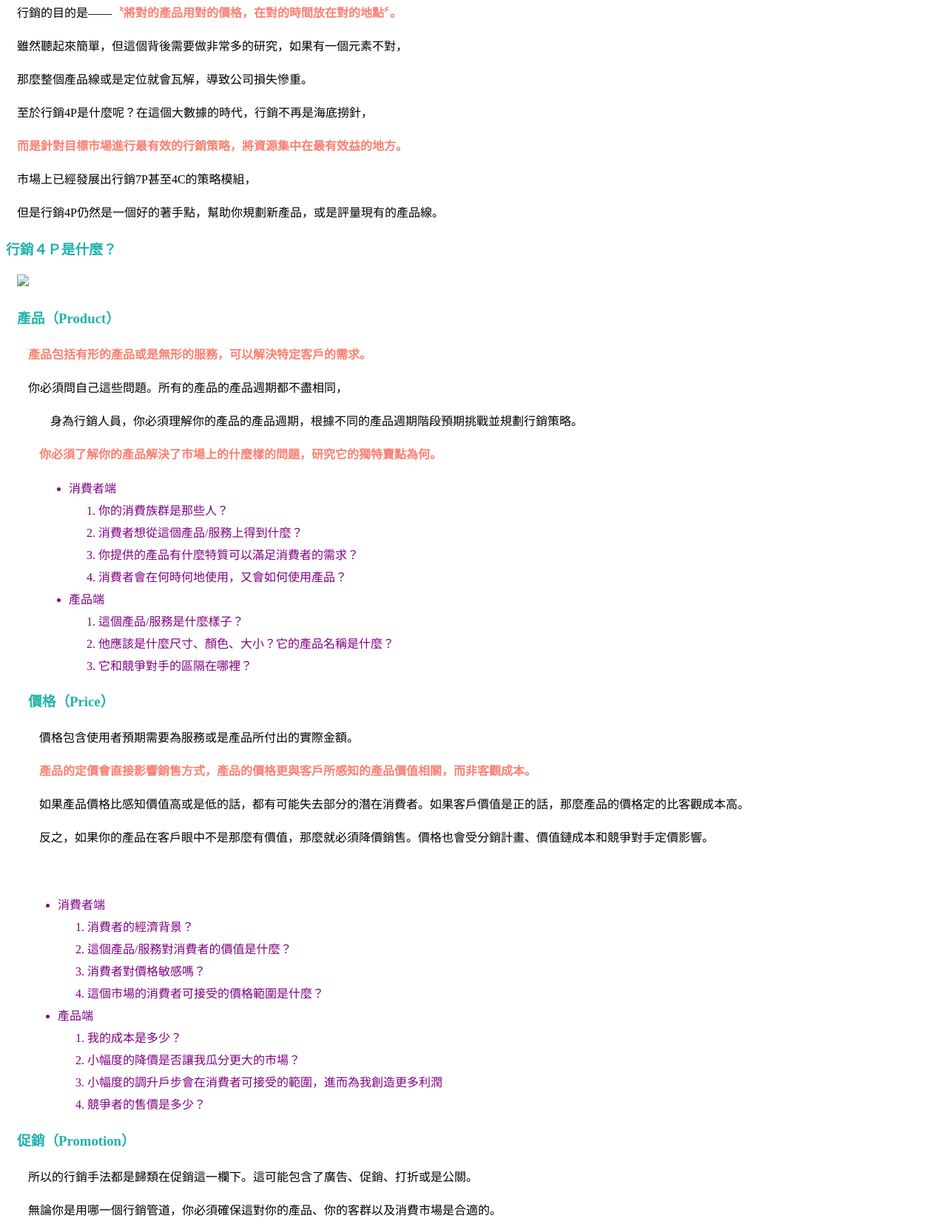
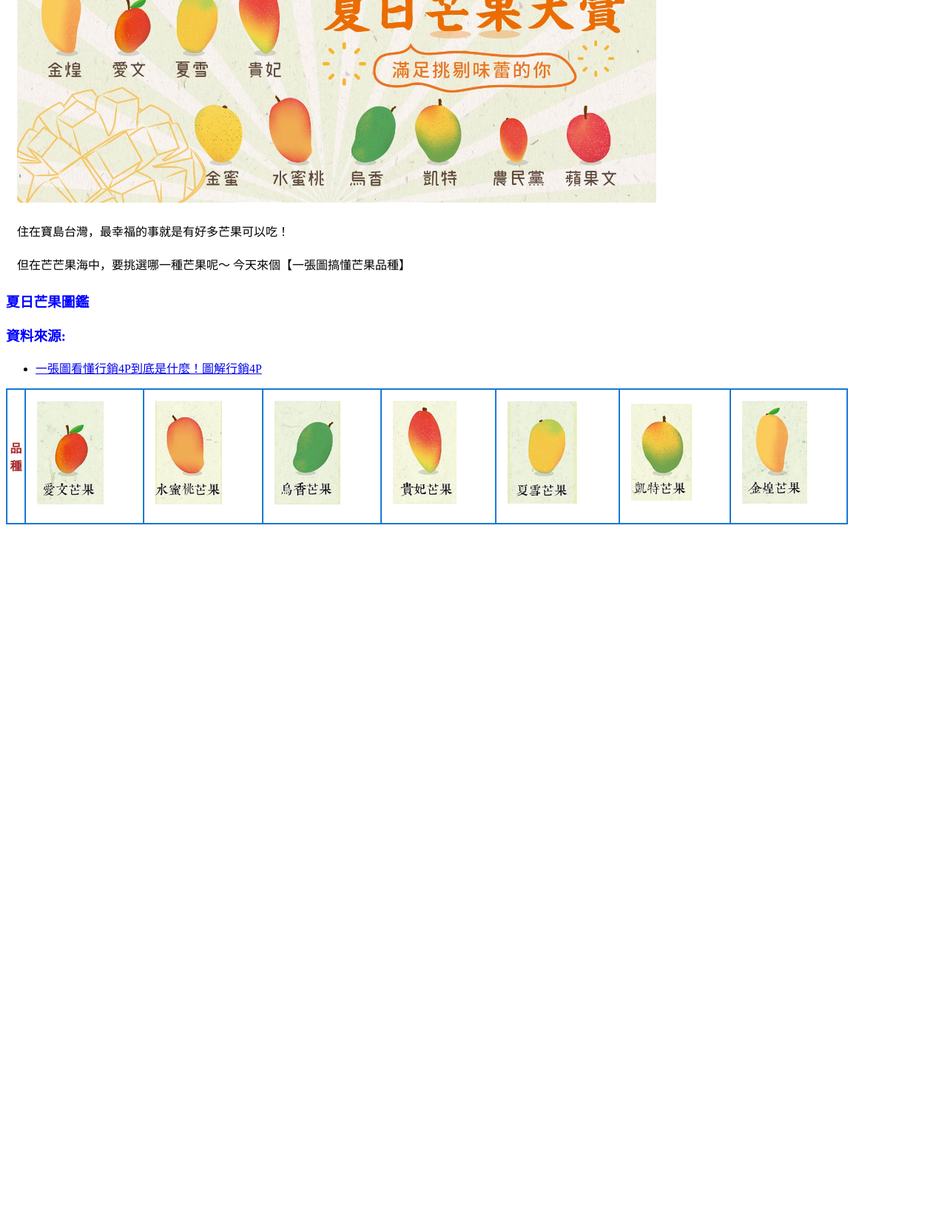
Before and after one commit to yianyianyo/yianyianyo.github.io, a plain HTML site: page B2A41/課堂作業03/index.htm in a window 1280 px wide. Shown: the part 142-1797 px from the top of the page at 74% size. After the commit the page ends 859 px from the top, so only its background shows below. Drawn offline with Linux system fonts and the light colour scheme.

Commit message:
Update index.htm

```diff
--- a/B2A41/課堂作業03/index.htm
+++ b/B2A41/課堂作業03/index.htm
@@ -2,7 +2,7 @@
 <html>
 <head>
 	<meta charset="UTF-8">
-		<title>課堂作業02(B2A41陳儀安)</title>
+		<title>課堂作業03(B2A41陳儀安)</title>
 	<style>
 		div {
 			margin: 15px;
@@ -10,130 +10,77 @@
 			line-height: 30px;
 		}
 		h2 {
-			color: blue;
-			font-size: xx-large;
+			color: #caa940;
 		}
 		h3 {
-			color: lightseagreen;
+			color: blue;
+		}
+		img {
+			width: 70%;
 		}
 		span {
 			color: salmon;
 			font-weight: bolder;
 		}
-		ul li {list-style-type: disc;
-			color: purple;
+		table {
+			border-color: dodgerblue;
 		}
-		ul>ol>li{
-			list-style-type: decimal;
+		th {
+			text-align: center;
+			color: brown;
+		}
+		tr {
+			text-align: center;
+		}
+		td {
+			vertical-align: middle;
 		}
 	</style>
 </head>
 	<body>
-        <h2>圖解行銷４Ｐ</h2>
-		<h3>行銷４Ｐ是什麼？要如何使用呢？</h3>
+        <h2>【夏日芒果大賞】一次搞懂所有芒果品種</h2>
+		<div><img src="table_pic/pic00.jpg" width="750"></div>
+		<div>住在寶島台灣，最幸福的事就是有好多芒果可以吃！</div>
+		<div>但在芒芒果海中，要挑選哪一種芒果呢～ 今天來個【一張圖搞懂芒果品種】</div>
+		<h3>夏日芒果圖鑑</h3>
+		<table border="1" width ="90%" cellspacing="0" cellpadding="0">
+			<tr>
+				<th>品種</th>
+				<th>
 					<div>
-	行銷的目的是——<span>〝將對的產品用對的價格，在對的時間放在對的地點〞。</span></div>
-	<div>雖然聽起來簡單，但這個背後需要做非常多的研究，如果有一個元素不對，</div>
-	<div>那麼整個產品線或是定位就會瓦解，導致公司損失慘重。</div>
+						<img src="table_pic/pic01.jpg">
+					</div>
+				</th>
+				<th>
 					<div>
-		至於行銷4P是什麼呢？在這個大數據的時代，行銷不再是海底撈針，</div>
-<div><span>而是針對目標市場進行最有效的行銷策略，將資源集中在最有效益的地方。</span></div>
-<div>市場上已經發展出行銷7P甚至4C的策略模組，</div>
-<div>但是行銷4P仍然是一個好的著手點，幫助你規劃新產品，或是評量現有的產品線。</div>
-		<h3>行銷４Ｐ是什麼？</h3>
-		<div ><img src="pic01.jpg" width="750"></div>
+						<img src="table_pic/pic02.jpg">
+					</div>
+				</th>
+				<th>
 					<div>
-		<h3>產品（Product）</h3>
-		<div><span>產品包括有形的產品或是無形的服務，可以解決特定客戶的需求。</span></div>
-	<div>你必須問自己這些問題。所有的產品的產品週期都不盡相同，<div>
-<div>身為行銷人員，你必須理解你的產品的產品週期，根據不同的產品週期階段預期挑戰並規劃行銷策略。</div>
-<span>你必須了解你的產品解決了市場上的什麼樣的問題，研究它的獨特賣點為何。</span>
-		<br>
-		<ul>
-			<li>消費者端</li>
-			<ol>
-				<li>你的消費族群是那些人？</li>
-				<li>消費者想從這個產品/服務上得到什麼？</li>
-				<li>你提供的產品有什麼特質可以滿足消費者的需求？</li>
-				<li>消費者會在何時何地使用，又會如何使用產品？</li>
-			</ol>
-			<li>產品端</li>
-			<ol>
-				<li>這個產品/服務是什麼樣子？</li>
-				<li>他應該是什麼尺寸、顏色、大小？它的產品名稱是什麼？</li>
-				<li>它和競爭對手的區隔在哪裡？</li>
-			</ol>
-		</ul>
+						<img src="table_pic/pic03.jpg">
 					</div>
-			<h3>價格（Price）</h3>
+				</th>
+				<th>
 					<div>
-			價格包含使用者預期需要為服務或是產品所付出的實際金額。</div>
-		<div><span>產品的定價會直接影響銷售方式，產品的價格更與客戶所感知的產品價值相關，而非客觀成本。</span></div>
-		<div>如果產品價格比感知價值高或是低的話，都有可能失去部分的潛在消費者。如果客戶價值是正的話，那麼產品的價格定的比客觀成本高。</div>
-	<div>反之，如果你的產品在客戶眼中不是那麼有價值，那麼就必須降價銷售。價格也會受分銷計畫、價值鏈成本和競爭對手定價影響。</div>
-		<br>
-		<ul>
-			<li>消費者端</li>
-			<ol>
-				<li>消費者的經濟背景？</li>
-				<li>這個產品/服務對消費者的價值是什麼？</li>
-				<li>消費者對價格敏感嗎？</li>
-				<li>這個市場的消費者可接受的價格範圍是什麼？</li>
-			</ol>
-			<li>產品端</li>
-			<ol>
-				<li>我的成本是多少？</li>
-				<li>小幅度的降價是否讓我瓜分更大的市場？</li>
-				<li>小幅度的調升戶步會在消費者可接受的範圍，進而為我創造更多利潤</li>
-				<li>競爭者的售價是多少？</li>
-			</ol>
-		</ul>
+						<img src="table_pic/pic04.jpg">
 					</div>
-			<h3>促銷（Promotion）</h3>
+				</th>
+				<th>
 					<div>
-			所以的行銷手法都是歸類在促銷這一欄下。這可能包含了廣告、促銷、打折或是公關。</div>
-	<div>無論你是用哪一個行銷管道，你必須確保這對你的產品、你的客群以及消費市場是合適的。</div>
-	<div>你也必須分辨「行銷」以及「促銷」的差別。<div>
-			<br>
-			<ul>
-				<li>消費者端</li>
-				<ol>
-					<li>什麼時間及地點是你可以傳達行銷訊息給目標市場的最佳時機？</li>
-					<li>用哪種方式可以真正接觸到你的目標族群？（電視、廣播、看板、投放廣告、網路）</li>
-					<li>這個促銷是有季節性或是時間限制的嗎？</li>
-				</ol>
-				<li>產品端</li>
-				<ol>
-					<li>要用哪種方式促銷？</li>
-					<li>產品生命週期是什麼樣的呢？</li>
-					<li>要如何透過這次促銷讓大家知道我是誰？</li>
-					<li>你的競爭對手也做促銷嗎？</li>
-					<li>這對你做促銷決策有什麼影響嗎？</li>
-				</ol>
-			</ul>
+						<img src="table_pic/pic05.jpg">
 					</div>
-				<h3>地點（Place）</h3>
+				</th>
+				<th>
 					<div>
-				地點指的是產品的銷售管道，是透過店面、網路、大賣場……？ 銷售管道也應該與整個行銷策略相符。</div>
-					<br>
-					<ul>
-						<li>消費者端</li>
-						<ol>
-							<li>消費者要在哪裡找到你的產品/服務？</li>
-							<li>消費者大部分會在哪裡出現？</li>
-							<li>如果要擺放在店面、是哪種商店？（精品店、超市、量販店…）</li>
-							<li>網路上是要放在哪個平台？</li>
-							<li>消費者偏好哪種收貨方式？</li>
-						</ol>
-						<li>產品端</li>
-						<ol>
-							<li>競爭者是如何發送他們的產品/服務？</li>
-							<li>我可以從競爭者的模式中學到什麼？它跟我有什麼不同？</li>
-							<li>我要選什麼運送管道才能讓消費者最容易成功收到？</li>
-						</ol>
-					</ul>
+						<img src="table_pic/pic06.jpg">
 					</div>
+				</th>
+				<th>
+					<div>
+						<img src="table_pic/pic07.jpg">
 					</div>
+				</th>
 		<h3>資料來源:</h3>
 		<ul>
 			<li><a href="https://www.marketersgo.com/marketing/202001/mk8inv-%E8%A1%8C%E9%8A%B74p-%E5%9C%96%E8%A7%A3%E8%A1%8C%E9%8A%B74p-%E8%A1%8C%E9%8A%B74p%E6%98%AF%E4%BB%80%E9%BA%BC/" target="_blank">一張圖看懂行銷4P到底是什麼！圖解行銷4P</a></li>
```
Lines whose indentation alone changed are shown as unchanged.
